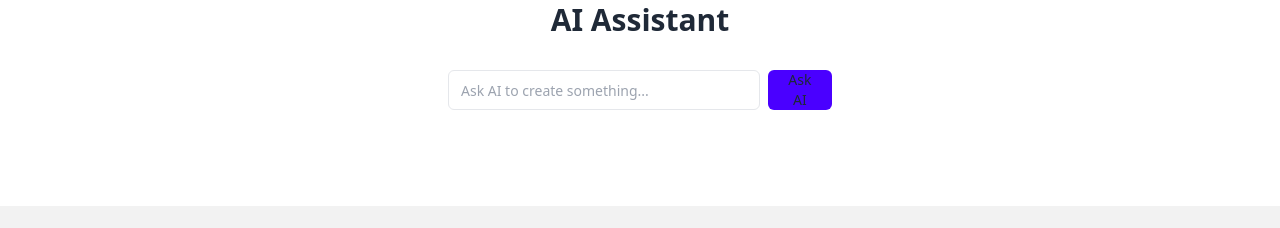
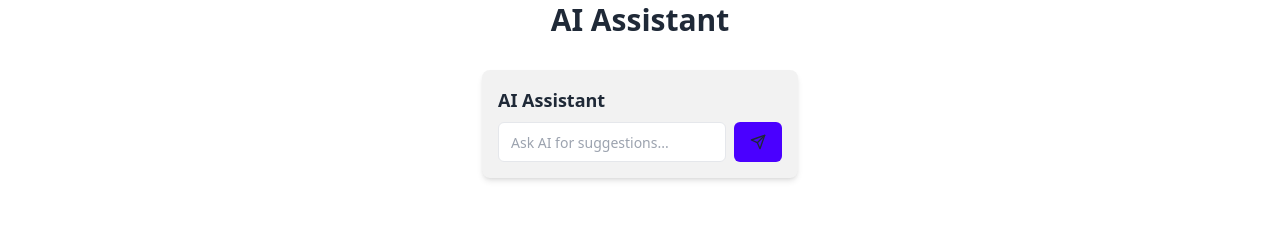
Before and after one commit to Awhitter/slides-reveal-imagegen, a React (Vite) app: page / in a window 1280 px wide. Shown: the part 862-1090 px from the top of the page. Built offline with nearby package versions, Linux system fonts and the light colour scheme; no server answers.

Commit message:
feat: add AIAssistant component

```diff
--- /dev/null
+++ b/src/components/AIAssistant.tsx
@@ -0,0 +1,76 @@
+import React, { useState } from 'react'
+import { Button } from '@/components/ui/button'
+import { Input } from '@/components/ui/input'
+import { Loader2, Send } from 'lucide-react'
+import { useToast } from '@/components/ui/use-toast'
+
+interface AIAssistantProps {
+  onSuggestion: (suggestion: string) => void
+  context?: string
+}
+
+export default function AIAssistant({ onSuggestion, context = '' }: AIAssistantProps) {
+  const [prompt, setPrompt] = useState('')
+  const [isLoading, setIsLoading] = useState(false)
+  const { toast } = useToast()
+
+  const handleSubmit = async (e: React.FormEvent) => {
+    e.preventDefault()
+    if (!prompt.trim()) {
+      toast({
+        title: "Error",
+        description: "Please enter a prompt for the AI assistant.",
+        variant: "destructive",
+      })
+      return
+    }
+
+    setIsLoading(true)
+    try {
+      const response = await fetch('/api/ai-assistant', {
+        method: 'POST',
+        headers: { 'Content-Type': 'application/json' },
+        body: JSON.stringify({ prompt, context }),
+      })
+
+      if (!response.ok) {
+        throw new Error('Failed to get AI suggestion')
+      }
+
+      const data = await response.json()
+      onSuggestion(data.suggestion)
+    } catch (error) {
+      console.error('Error getting AI suggestion:', error)
+      toast({
+        title: "Error",
+        description: "Failed to get AI suggestion. Please try again.",
+        variant: "destructive",
+      })
+    } finally {
+      setIsLoading(false)
+      setPrompt('')
+    }
+  }
+
+  return (
+    <div className="bg-base-200 p-4 rounded-lg shadow-md">
+      <h3 className="text-lg font-semibold mb-2">AI Assistant</h3>
+      <form onSubmit={handleSubmit} className="flex items-center space-x-2">
+        <Input
+          type="text"
+          value={prompt}
+          onChange={(e) => setPrompt(e.target.value)}
+          placeholder="Ask AI for suggestions..."
+          className="flex-grow"
+        />
+        <Button type="submit" disabled={isLoading}>
+          {isLoading ? (
+            <Loader2 className="w-4 h-4 animate-spin" />
+          ) : (
+            <Send className="w-4 h-4" />
+          )}
+        </Button>
+      </form>
+    </div>
+  )
+}
--- a/src/pages/HomePage.tsx
+++ b/src/pages/HomePage.tsx
@@ -13,8 +13,6 @@ import { useToast } from '@/components/ui/use-toast'
 export default function HomePage() {
   const { modules, loading, error } = useModules()
   const [backgroundImage, setBackgroundImage] = useState<string | null>(null)
-  const [showAIAssistant, setShowAIAssistant] = useState(false)
-  const [aiPrompt, setAiPrompt] = useState('')
   const { toast } = useToast()
   const { generateImage, isLoading, error: imageError } = useImageGeneration()
 
@@ -108,17 +106,13 @@ export default function HomePage() {
         <div className="container mx-auto px-4">
           <h2 className="text-3xl font-bold mb-8 text-center">AI Assistant</h2>
           <div className="flex justify-center mb-8">
-            <div className="flex w-full max-w-sm items-center space-x-2">
-              <Input
-                type="text"
-                placeholder="Ask AI to create something..."
-                value={aiPrompt}
-                onChange={(e) => setAiPrompt(e.target.value)}
-              />
-              <Button onClick={handleAIAssist}>Ask AI</Button>
-            </div>
+            <AIAssistant onSuggestion={(suggestion) => {
+              toast({
+                title: "AI Suggestion",
+                description: suggestion,
+              })
+            }} />
           </div>
-          {showAIAssistant && <AIAssistant prompt={aiPrompt} />}
         </div>
       </section>
 
```
